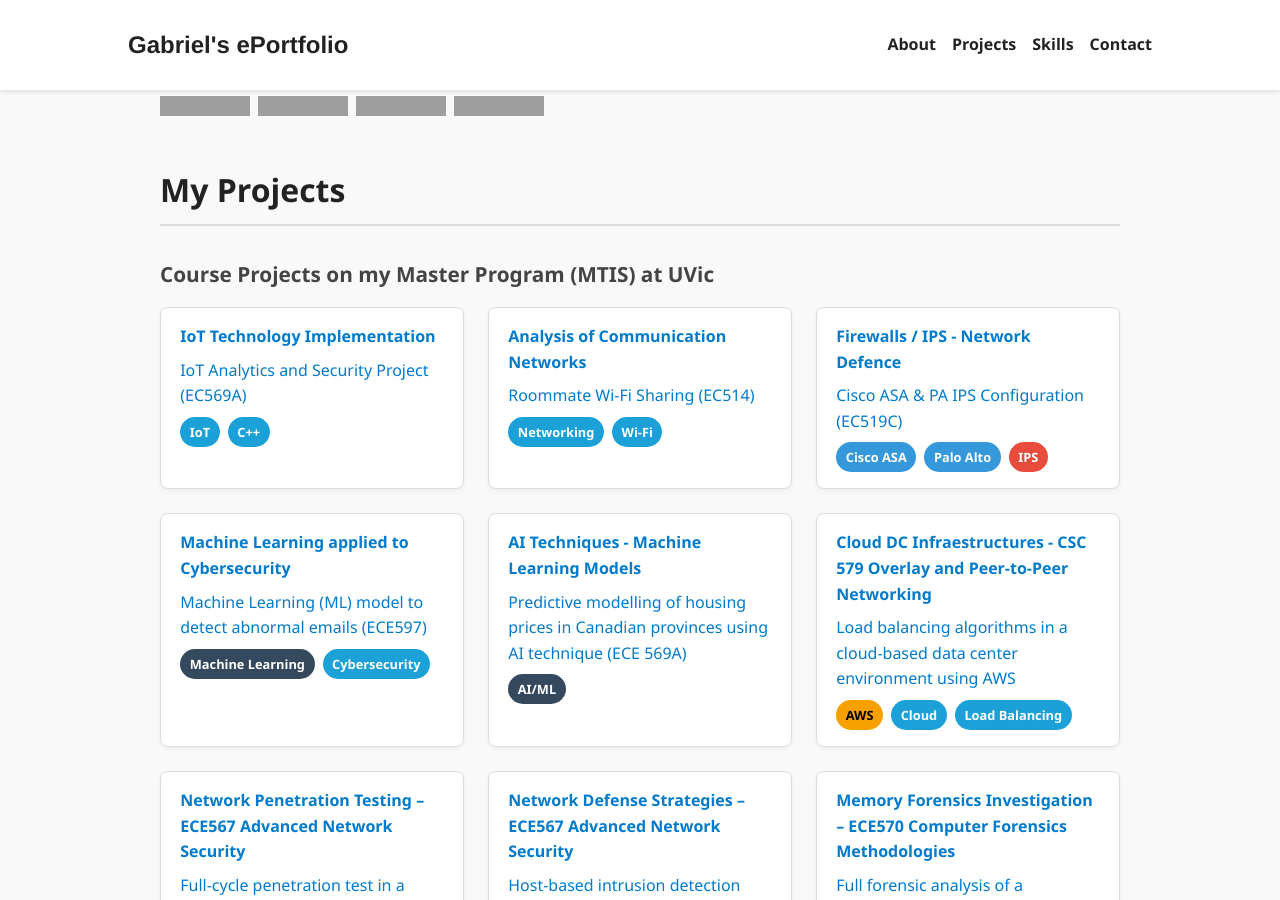
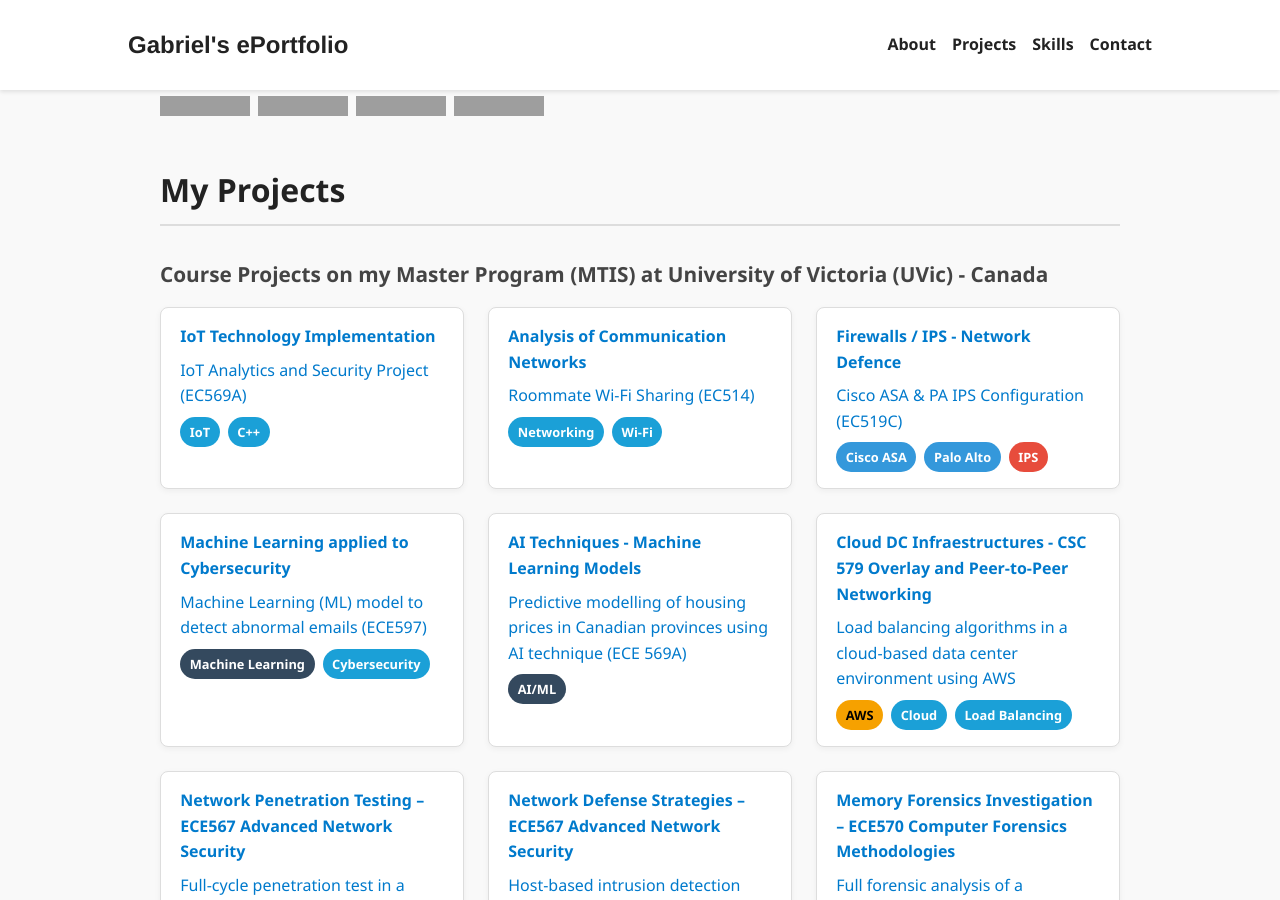
Before and after one commit to GabrielNetSec/GabrielNetSec.github.io, a Jekyll site: the page index.html, which Jekyll copies as it is, in a window 1280 px wide and 900 px high, scrolled down 1340 px. Built offline with Jekyll 4.4.1, drawn with Linux system fonts in a browser that asks for light colours; grey boxes are pictures that could not be loaded.

Commit message:
Update index.html

```diff
--- a/index.html
+++ b/index.html
@@ -78,7 +78,7 @@
   <section class="section fade-in" id="projects">
     <h2>My Projects</h2>
 
-    <h3>Course Projects on my Master Program (MTIS) at UVic</h3>
+    <h3>Course Projects on my Master Program (MTIS) at University of Victoria (UVic) - Canada</h3>
     <div class="project-grid">
       <div class="project-card">
         <h4>IoT Technology Implementation</h4>
```
